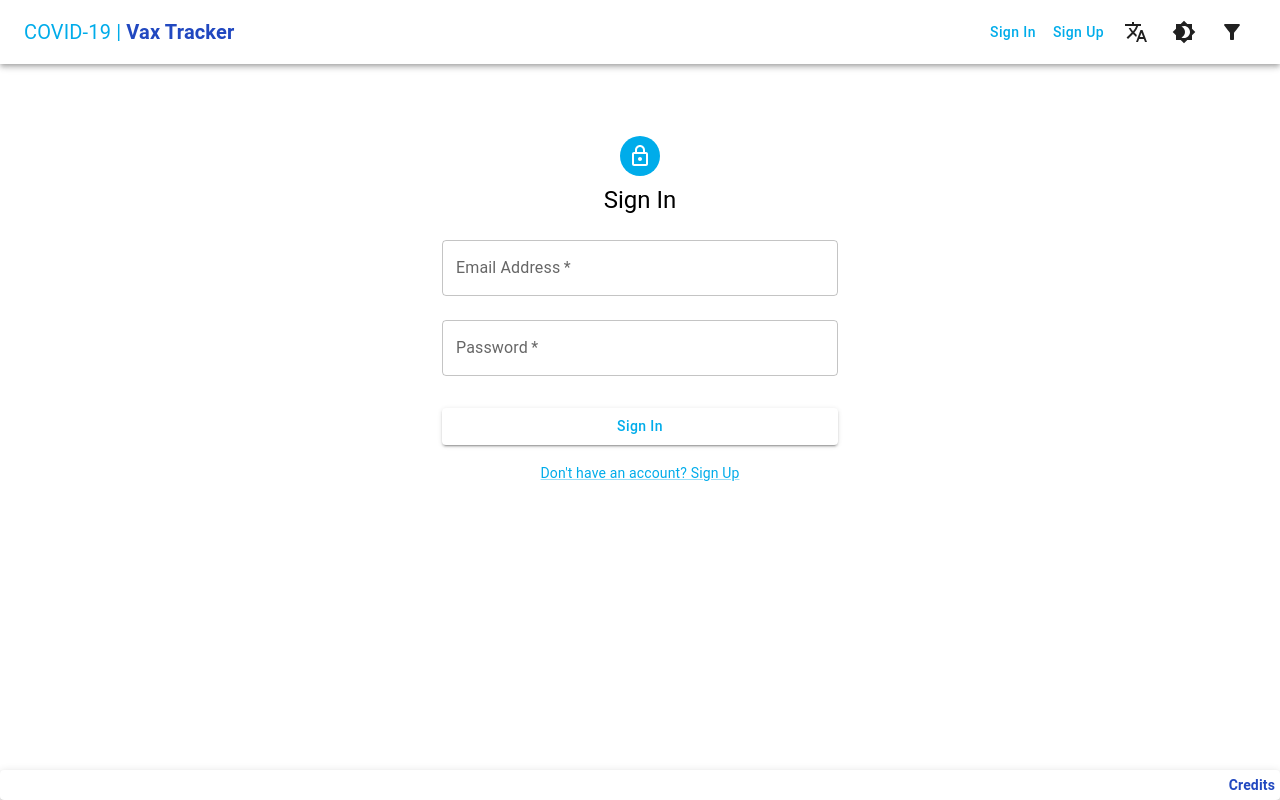
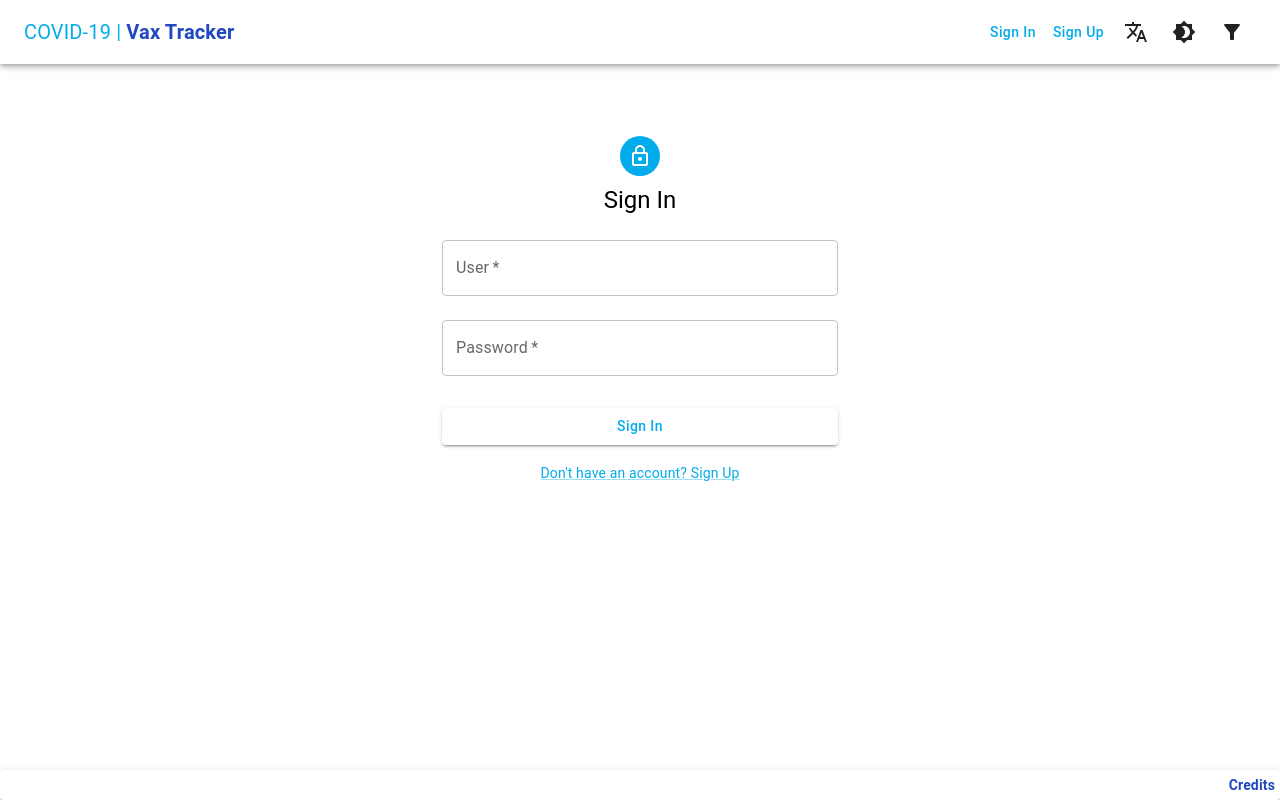
Before and after one commit to UTSCC09/project-fullstackarmy, a React (Create React App) app in the folder frontend/app/: page /signin in a window 1280 px wide. Built offline with nearby package versions, Linux system fonts and the light colour scheme; no server answers.

Commit message:
Update SignIn.tsx

```diff
--- a/frontend/app/src/components/authentication/SignIn.tsx
+++ b/frontend/app/src/components/authentication/SignIn.tsx
@@ -77,7 +77,7 @@ const SignIn: React.FC = () => {
             required
             fullWidth
             id='email'
-            label='Email Address'
+            label='User'
             name='email'
             color='secondary'
             autoComplete='email'
```
